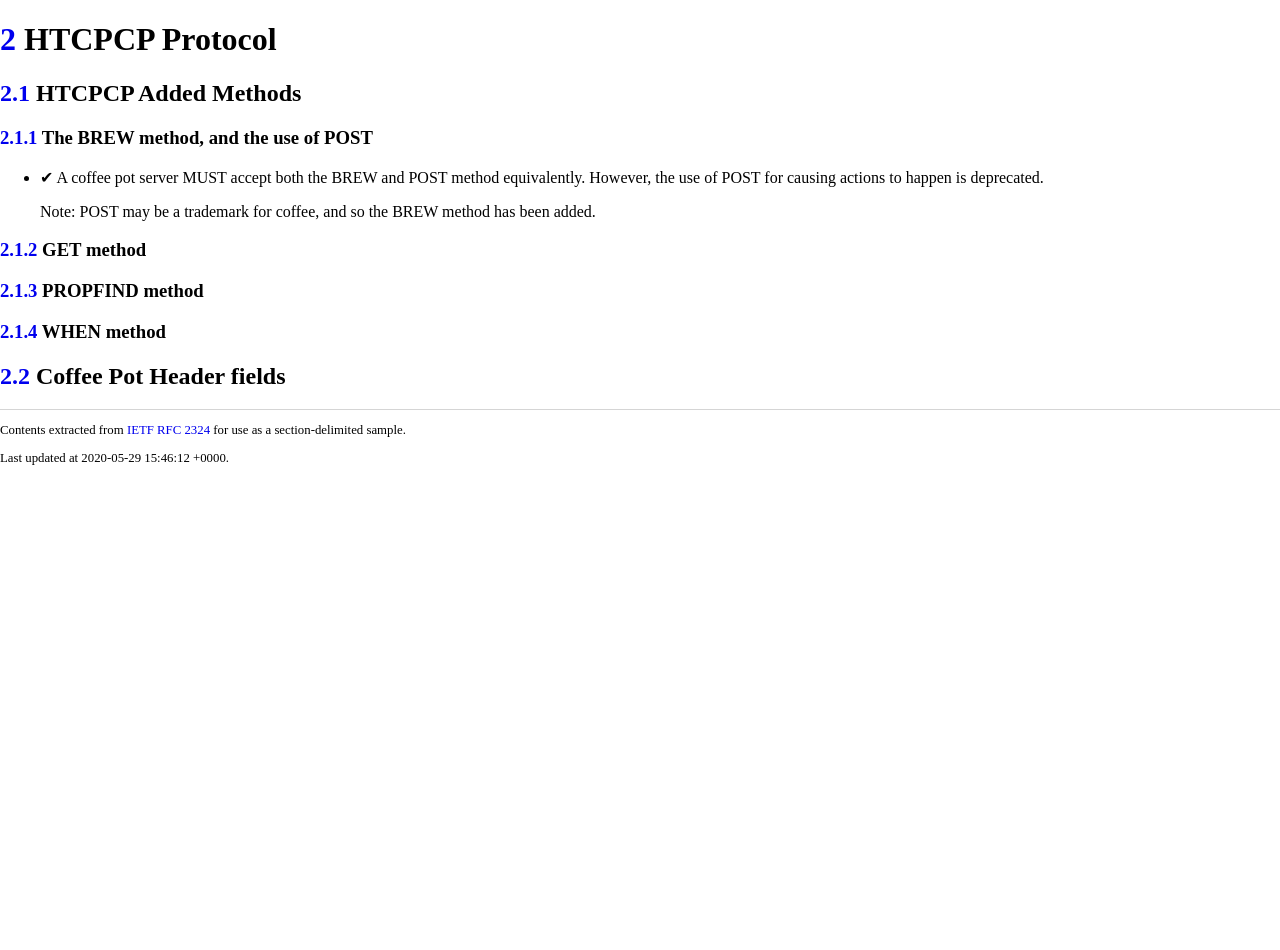
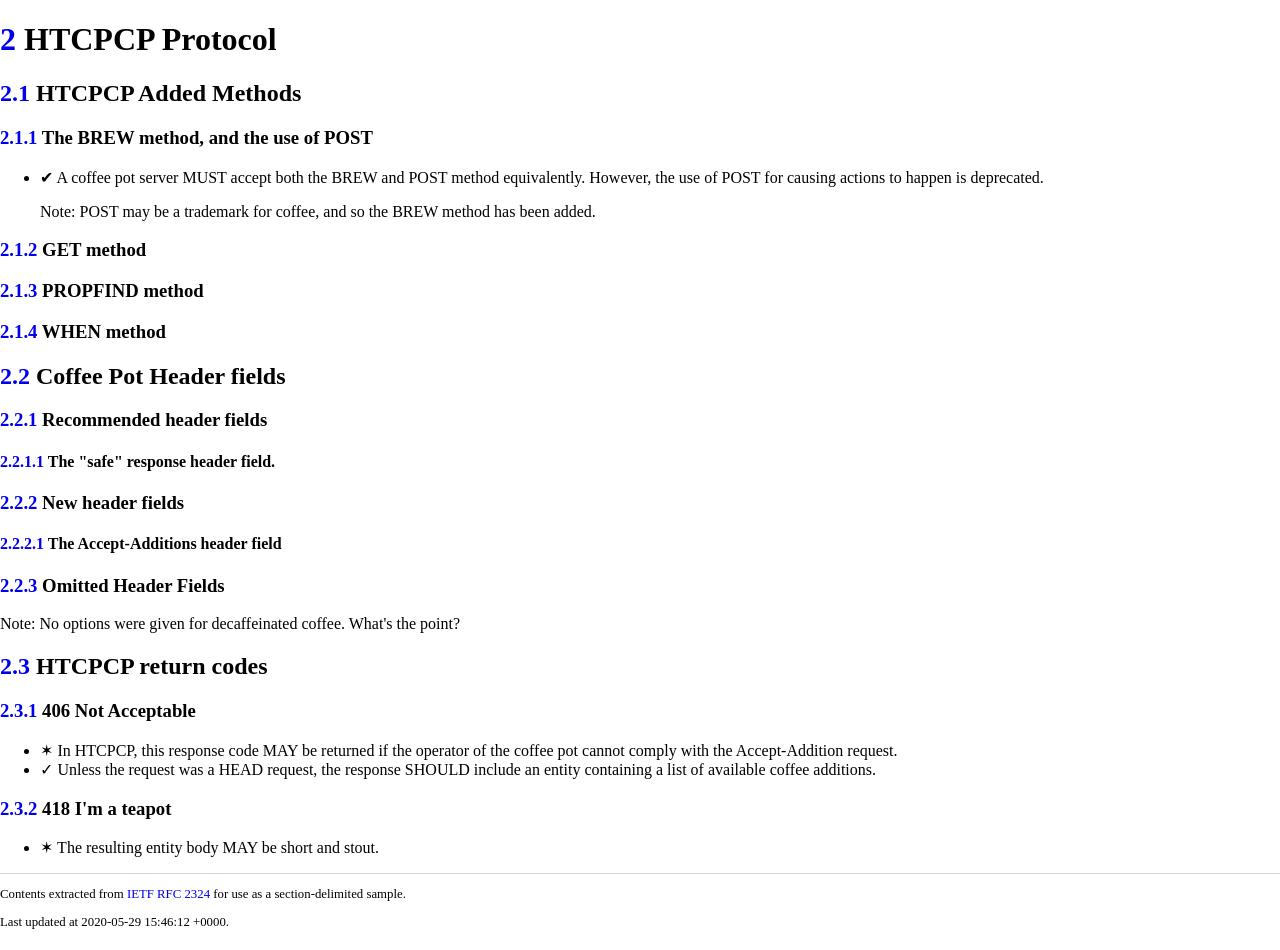
Before and after one commit to bartonjs/PagesExploration, a Jekyll site: the page built from docs/section02.html, in a window 1280 px wide. Built offline with Jekyll 4.4.1, drawn with Linux system fonts in a browser that asks for light colours; before the commit the page ends 900 px from its top, so only the background shows below that.

Commit message:
Update rfc2324.yml

```diff
--- a/docs/_data/rfc2324.yml
+++ b/docs/_data/rfc2324.yml
@@ -22,6 +22,36 @@ sections:
             name: WHEN method
       - id: 2.2
         name: Coffee Pot Header fields
+        sections:
+          - id: 2.2.1
+            name: Recommended header fields
+            sections:
+              - id: 2.2.1.1
+                name: The "safe" response header field.
+          - id: 2.2.2
+            name: New header fields
+            sections:
+              - id: 2.2.2.1
+                name: The Accept-Additions header field
+          - id: 2.2.3
+            name: Omitted Header Fields
+            notes:
+              - No options were given for decaffeinated coffee. What's the point?
+      - id: 2.3
+        name: HTCPCP return codes
+        sections:
+          - id: 2.3.1
+            name: 406 Not Acceptable
+            rules:
+              - type: MAY
+                text: In HTCPCP, this response code MAY be returned if the operator of the coffee pot cannot comply with the Accept-Addition request.
+              - type: SHOULD
+                text: Unless the request was a HEAD request, the response SHOULD include an entity containing a list of available coffee additions.
+          - id: 2.3.2
+            name: 418 I'm a teapot
+            rules:
+              - type: MAY
+                text: The resulting entity body MAY be short and stout.
   - id: 3
     name: The "coffee" URI scheme
     rules:
```
